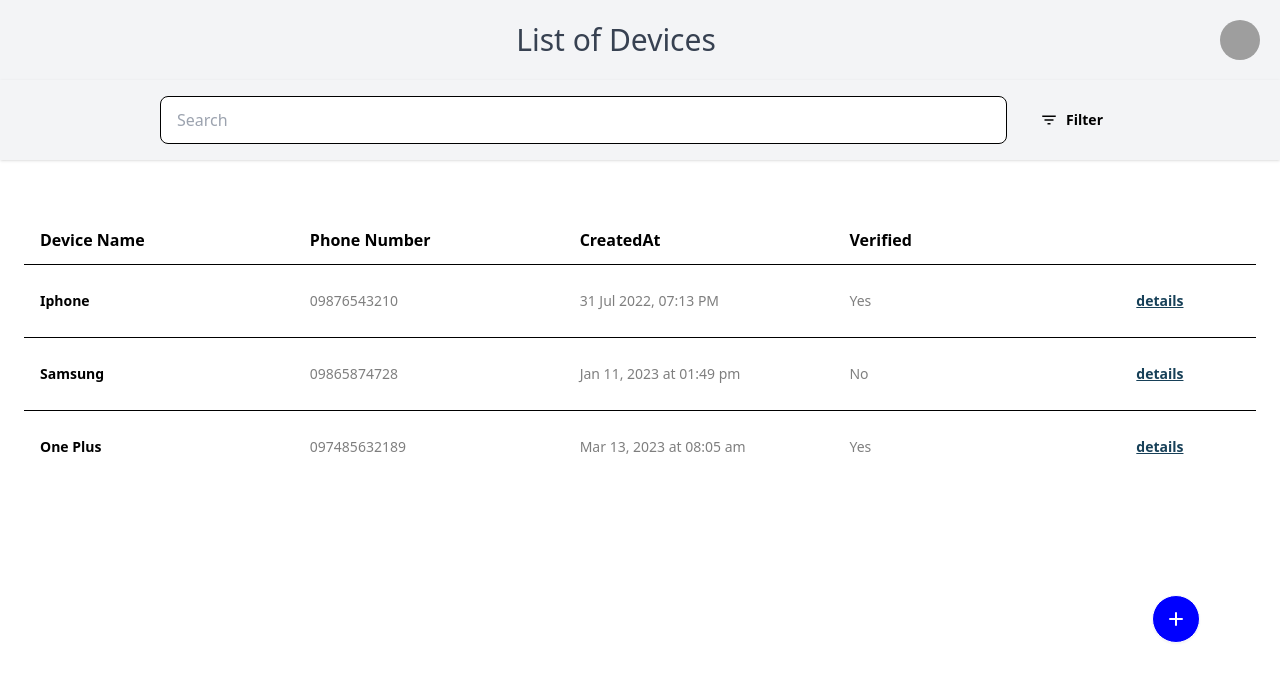
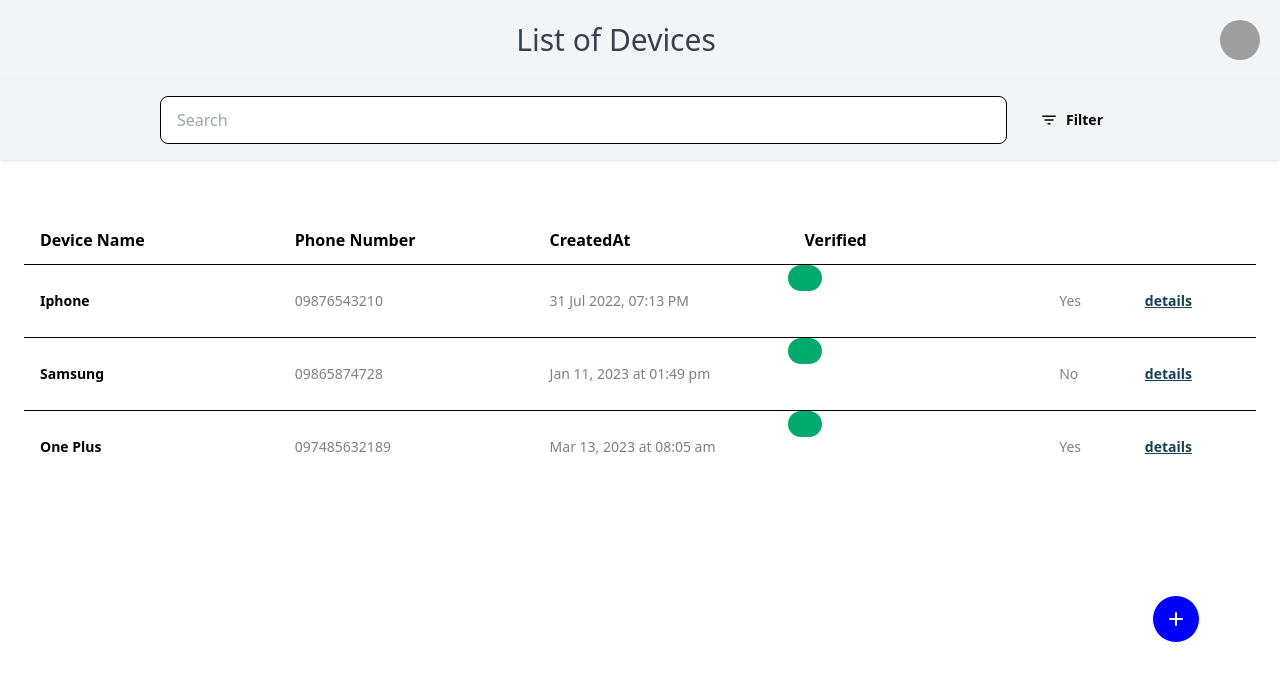
Before and after one commit to ranirp1/MSc_COM6103_Team-Software-Project-, a React (Create React App) app in the folder client/: page /user in a window 1280 px wide. Shown: the top 682 px of the page. Built offline with nearby package versions, Linux system fonts and the light colour scheme; grey boxes are pictures that could not be loaded.

Commit message:
updating User branch

```diff
--- a/client/src/pages/User/DeviceListPage.tsx
+++ b/client/src/pages/User/DeviceListPage.tsx
@@ -108,6 +108,7 @@ import React, {useState} from "react";
                                                 <td className="font-bold">{device.name}</td>
                                                 <td className="text-sm opacity-50">{device.phoneNumber}</td>
                                                 <td className="text-sm opacity-50">{device.createdAt}</td>
+                                                <td className="badge badge-success gap-2"></td>
                                                 <td className="text-sm opacity-50">{device.verified}</td>
                                                 <th>
                                                     <button className="btn btn-link">details</button>
```
